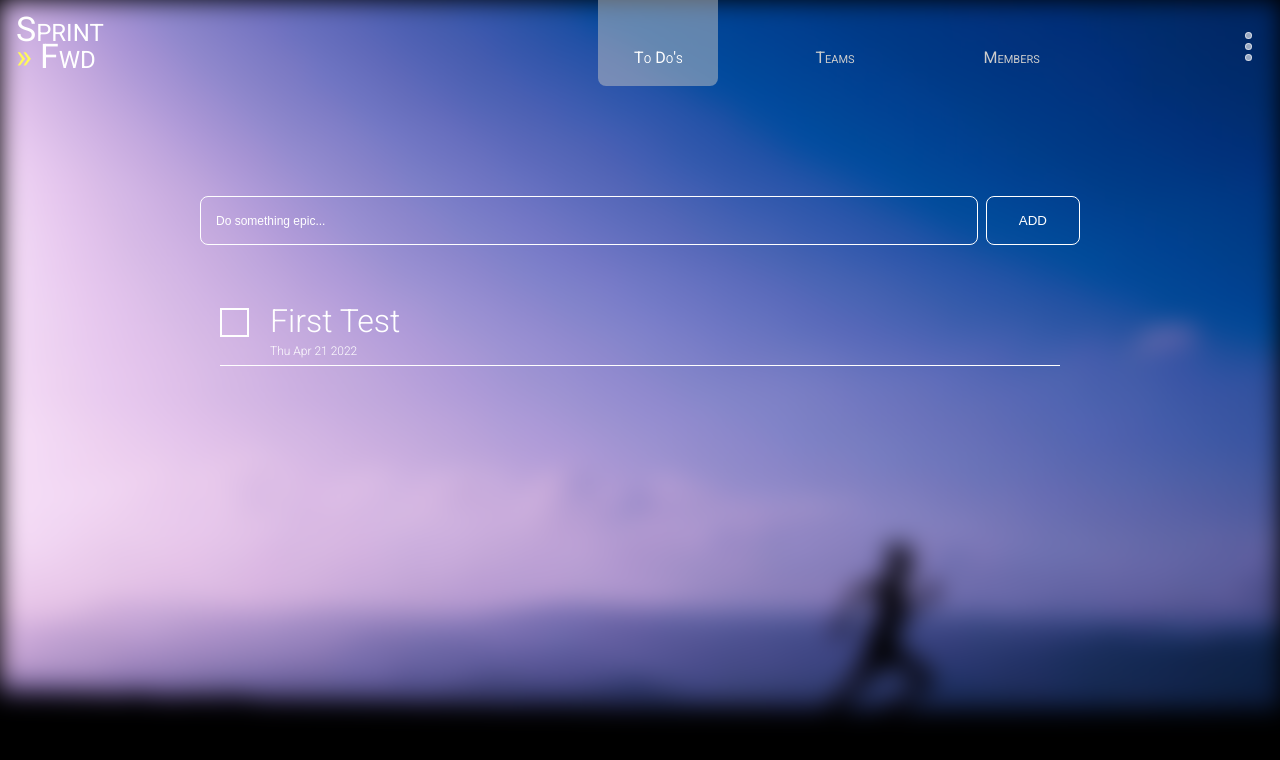
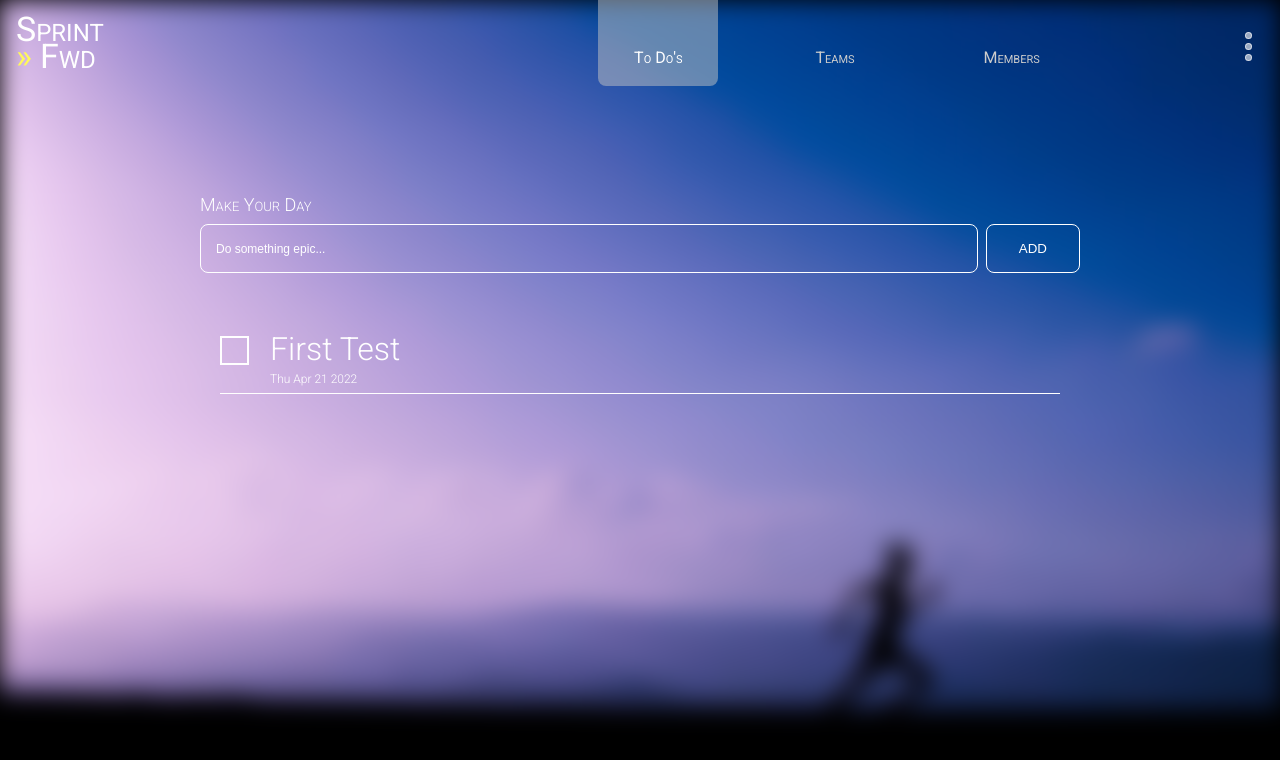
Before and after one commit to jafstar/sprintfwd, a React app: page /todos in a window 1280 px wide. Shown: the top 760 px of the page. Built offline with nearby package versions, Linux system fonts and the light colour scheme.

Commit message:
Swap useNavigate instead of useHistory

```diff
--- a/src/pages/todos/index.js
+++ b/src/pages/todos/index.js
@@ -55,7 +55,9 @@ const ToDos = () => {
             {/* <div id="todo-completed">
                 <span> You have completed {completedList.length} item{completedList.length === 1 ? "" : "s"}</span>
             </div> */}
+            <label htmlFor="inputTodo">Make Your Day</label>
             <div id="todo-inputs" className="flex">
+
                 <input
                     className="input-text"
                     type="search"
--- a/src/pages/todosedit/index.js
+++ b/src/pages/todosedit/index.js
@@ -3,7 +3,7 @@ import React from 'react'
 import {
     Link,
     useParams,
-    useHistory
+    useNavigate
 } from "react-router-dom"
 import { ToDosContext } from '../../App'
 
@@ -12,7 +12,7 @@ const ToDosEdit = () => {
 
     const ctx = React.useContext(ToDosContext)
     const params = useParams()
-    let history = useHistory();
+    let navigate = useNavigate();
 
 
     const [currentToDo, setCurrentToDo] = React.useState(null)
@@ -67,7 +67,7 @@ const ToDosEdit = () => {
             setCurrentToDo(null)
             ctx.deleteTodoItem(uid)
             setCurrentHeaderText("Successfully deleted item")
-            history.push("/todos")
+            navigate("/todos")
         }
 
     }
@@ -105,7 +105,7 @@ const ToDosEdit = () => {
 
                         <div className="delete-btn-shell">
                             {
-                                currentToDo ? <button className="btn-clear" onClick={() => localDelete(currentToDo.uid)}>X Delete</button> : null
+                                currentToDo ? <button className="btn-clear" onClick={() => localDelete(currentToDo.uid)}>X &nbsp; &nbsp; Delete</button> : null
                             }
                         </div>
 
--- a/src/styles/_app.css
+++ b/src/styles/_app.css
@@ -58,6 +58,15 @@ main {
     color: #fff;
 }
 
+label {
+    color: #fff;
+    padding-bottom: 10px;
+    font-weight: 300;
+    font-size: 18px;
+    display: block;
+    font-variant: small-caps;
+}
+
 .input-text {
     border: 1px solid #fff;
     background: transparent;
@@ -81,6 +90,7 @@ button.btn-outline {
     color: #fff;
     text-transform: uppercase;
     box-sizing: border-box;
+    cursor: pointer;
 }
 
 .btn-clear a,
@@ -95,6 +105,7 @@ button.btn-clear {
     color: #fff;
     text-transform: uppercase;
     box-sizing: border-box;
+    cursor: pointer;
 }
 
 .list-item-shell a {
```
